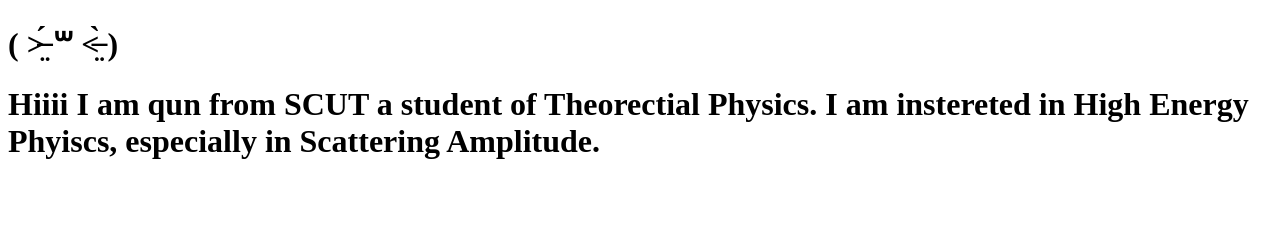
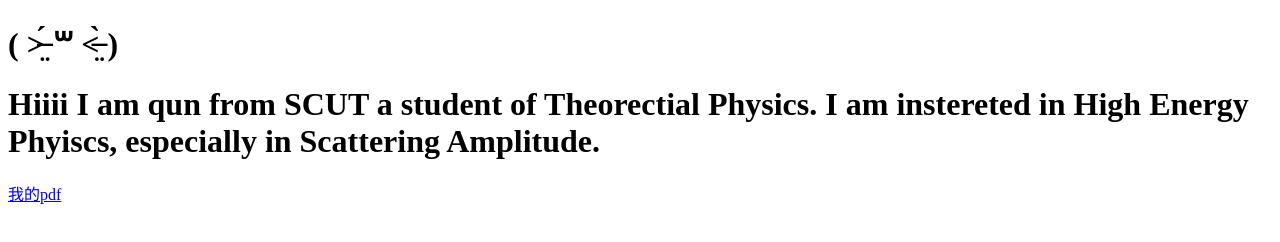
Before and after one commit to YongqunXu/my-homepage, a plain HTML site: page index.html in a window 1280 px wide. Drawn offline with Linux system fonts and the light colour scheme.

Commit message:
Update index.html

```diff
--- a/index.html
+++ b/index.html
@@ -5,7 +5,11 @@
     <title>(_ _).｡oO</title>
   </head>
   <body>
+
     <h1>( ˃̶̤́ ꒳ ˂̶̤̀ ) </h1>
     <h1>Hiiii I am qun from SCUT a student of Theorectial Physics. I am instereted in High Energy Phyiscs, especially in Scattering Amplitude. </h1>
+
+    <a href="https://github.com/YongqunXu/qun-homepage/blob/main/EHAction.pdf"> 我的pdf </a>
+
   </body>
 </html>
```
